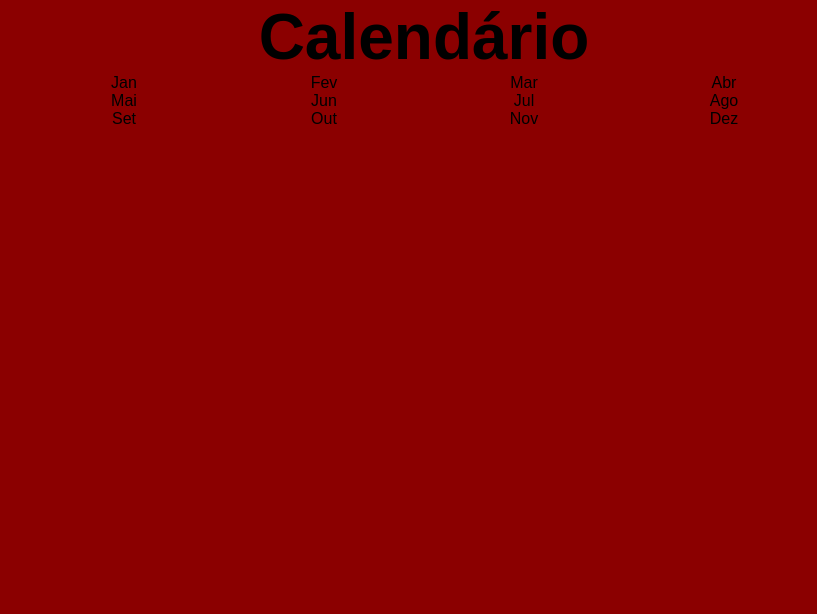
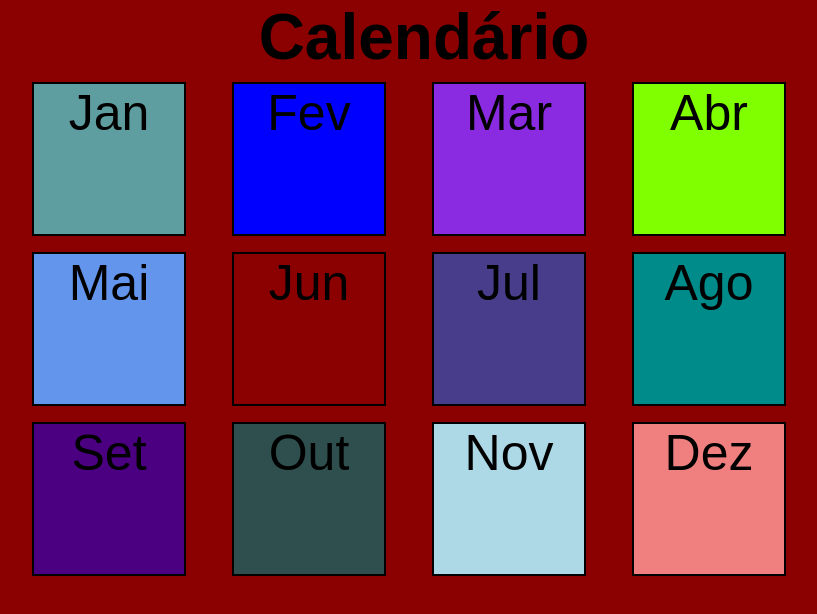
Before and after one commit to Gabs31/CALEND-RIO, a plain HTML site: page index.html in a window 1280 px wide. Shown: the whole page, without its empty margins (216-1033 px from the left). Drawn offline with Linux system fonts and the light colour scheme; a web font is replaced by a local one.

Commit message:
Add files via upload

```diff
--- a/style.css
+++ b/style.css
@@ -21,3 +21,61 @@ h1{
     display: grid;
     grid-template-columns: 200px 200px 200px 200px;
 }
+
+.meses{
+    text-align: center;
+    margin: 10px;
+    font-size: 50px;
+    width: 150px;
+    height: 150px;
+    box-shadow: 0px 0px 0px 2px black;
+}
+
+.mes-jan{
+    background-color:cadetblue;
+}
+
+.mes-fev{
+    background-color:blue;
+}
+
+.mes-mar{
+    background-color:blueviolet;
+}
+
+.mes-abr{
+    background-color:chartreuse;
+}
+
+.mes-mai{
+    background-color:cornflowerblue;
+}
+
+.mes-jul{
+    background-color:darkslateblue;
+}
+
+.mes-ago{
+    background-color:darkcyan;
+}
+
+.mes-set{
+    background-color:indigo;
+}
+
+.mes-out{
+    background-color:darkslategray;
+}
+
+.mes-nov{
+    background-color:lightblue;
+}
+
+.mes-dez{
+    background-color:lightcoral;
+}
+a{
+    text-decoration: none;
+    color: black;
+    background-color: pink;
+}
```
